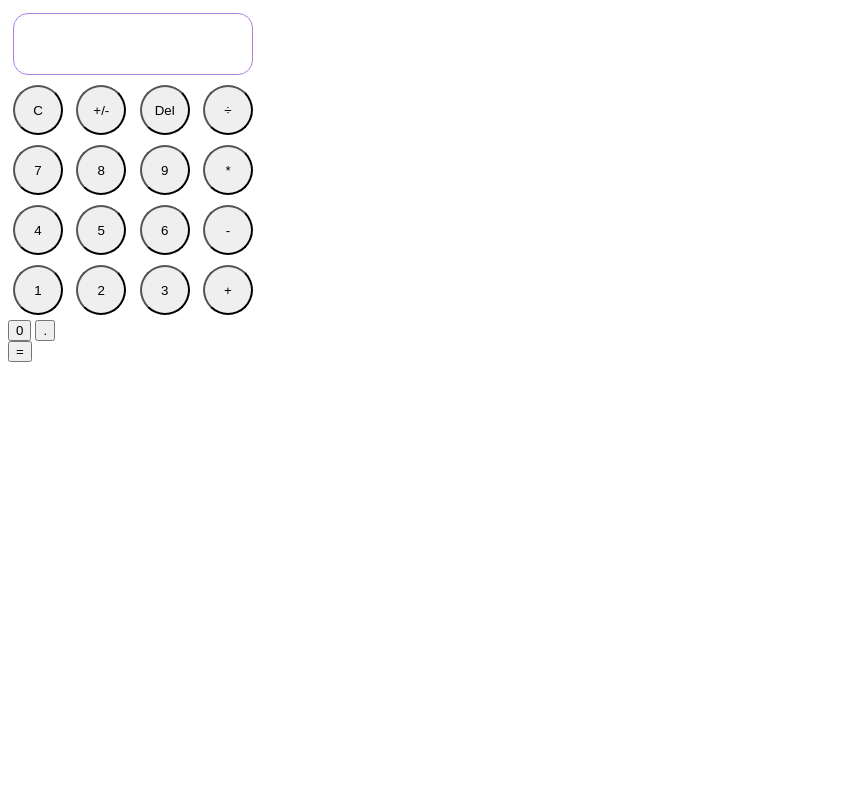
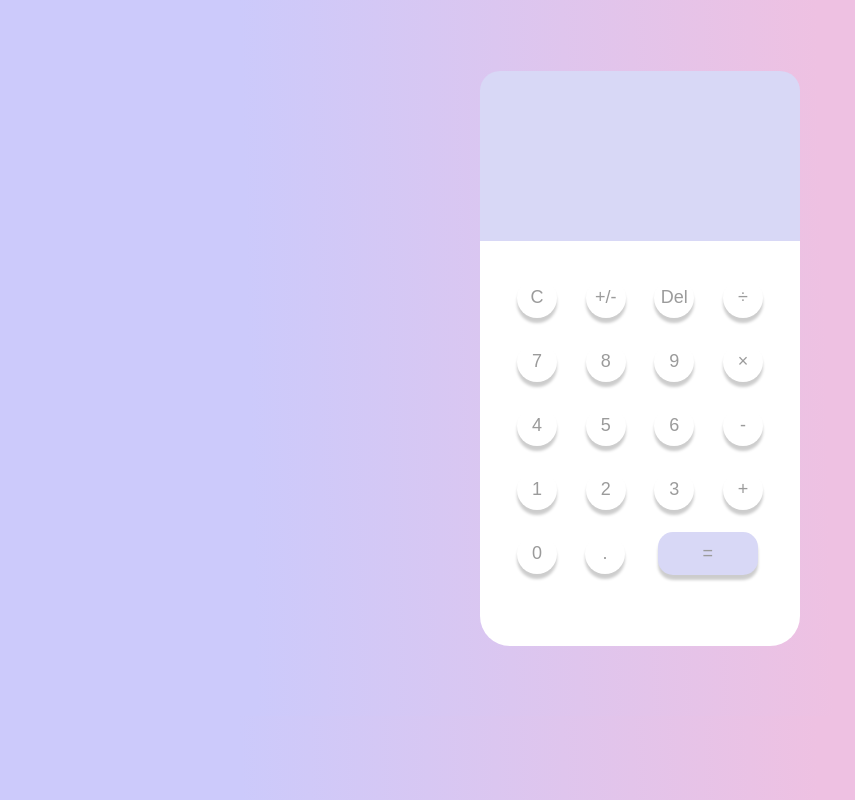
Before and after one commit to cecilieeps/Calculator, a plain HTML site: page index.html in a window 1280 px wide. Shown: the whole page, without its empty margins (0-855 px from the left). Drawn offline with Linux system fonts and the light colour scheme.

Commit message:
Create calculator design

```diff
--- a/calculator.js
+++ b/calculator.js
@@ -211,7 +211,7 @@ function operate(operator, a, b) {
             return add(a, b);
         case '-':
             return subtract(a, b);
-        case '*':
+        case '×':
             return multiply(a, b);
         case '÷':
             return divide(a, b);
--- a/index.html
+++ b/index.html
@@ -7,7 +7,7 @@
         <link rel="stylesheet" href="styles.css">
     </head>
     <body>
-        <div class="container">
+        <div class="calculator-container">
             <div class="display">
                 <div class="small-display"></div>
                 <div class="main-display"></div>
@@ -23,7 +23,7 @@
                     <button class="number">7</button>
                     <button class="number">8</button>
                     <button class="number">9</button>
-                    <button class="operator">*</button>
+                    <button class="operator">×</button>
                 </div>
                 <div class="button-row">
                     <button class="number">4</button>
@@ -37,11 +37,11 @@
                     <button class="number">3</button>
                     <button class="operator">+</button>
                 </div>
-                <div class="last-button-row">
+                <div class="button-row" class="last-button-row">
                     <div class="zero-and-decimal">
                         <button class="number">0</button>
                         <button class="decimal">.</button>
-                    <div>
+                    </div>
                     <div class="equals-container">
                         <button class="equals">=</button>
                     </div>
--- a/styles.css
+++ b/styles.css
@@ -1,29 +1,66 @@
+body {
+    background-image: linear-gradient( 268.6deg, rgb(238, 193, 226) 35.7%, rgba(204,202,251,1) 80.2% );
+    display: flex;
+    align-items: center;
+    justify-content: center;
+    height: 700px;
+}
+
 .display {
-    margin: 5px 5px;
+    background-color: rgb(216, 216, 246);
     display: flex;
     flex-direction: column;
-    border: 1px solid rgb(170, 127, 222);
-    border-radius: 15px;
-    height: 50px;
+    height: 170px;
     align-items: flex-end;
-    justify-content: space-between;
-    padding: 5px;
+    justify-content: center;
+    align-items: center;
+    border-radius: 20px 20px 0 0;
+    font-family: Georgia, 'Times New Roman', Times, serif;
 }
 
 .small-display {
     font-size: 16px;
+    margin: 15px;
+    text-align: center;
+    color: white;
 }
 
 .main-display {
     font-size: 30px;
+    font-weight: bold;
+    text-align: center;
+    font-style: italic;
+    color: white;
 }
 
-.container {
+.calculator-container {
+    background-color: rgb(255, 255, 255);
     display: flex;
     flex-direction: column;
-    align-items: stretch;
-    max-width: 250px;
     flex-wrap: wrap;
+    border-radius: 30px;
+}
+
+.buttons-container {
+    padding: 25px 25px 60px 25px;
+    width: 270px;
+}
+
+button {
+    background-color: rgb(255, 255, 255);
+    color: rgb(155, 155, 155);
+    border: none;
+    height: 40px;
+    width: 40px;
+    margin: 12px;
+    border-radius: 50%;
+    font-size: 18px;
+    font-weight: lighter;
+}
+
+button:hover {
+    background-color: rgb(204,202,251,1);
+    color: white;
 }
 
 .button-row {
@@ -31,9 +68,34 @@
     justify-content: space-between;
 }
 
-.button-row > * {
-    height: 50px;
-    width: 50px;
-    margin: 5px 5px;
-    border-radius: 50%;
+.button-row > button,
+.zero-and-decimal > button,
+.equals-container > button {
+    box-shadow: 0 5px 3px rgba(0,0,0,0.2);
 }
+
+.last-button-row {
+    display: flex;
+    justify-content: space-between;
+}
+
+.equals-container{
+    width: 55%;
+    display: flex;
+    align-items: center;
+    padding: 5px;
+}
+
+.equals-container > * {
+    width: 100%;
+    height: 80%;
+    text-align: center;
+    justify-content: center;
+    border-radius: 15px;
+    background-color: rgb(216, 216, 246);
+}
+
+.zero-and-decimal {
+    display: inline-block;
+    width: 60%;
+}
```
